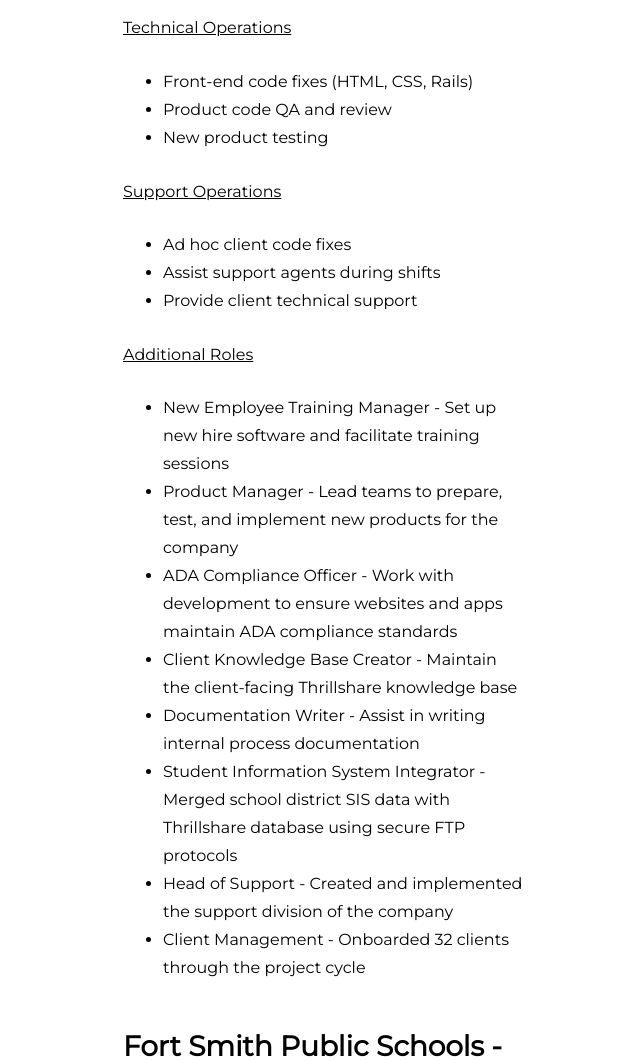
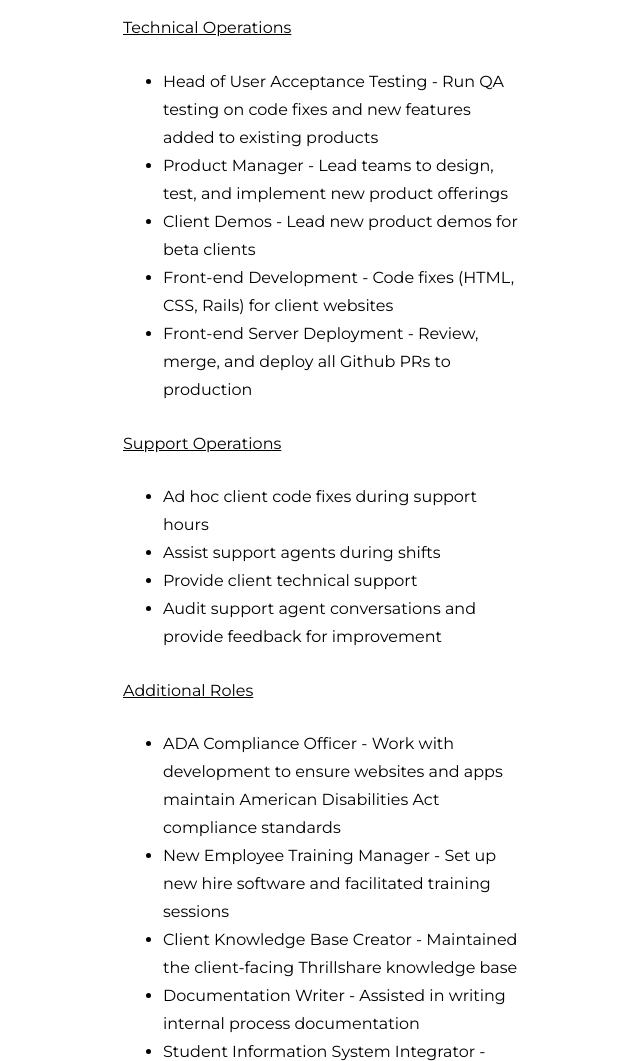
Before and after one commit to MooseTheHuman/MCV.3, a plain HTML site: page index.html in a window 1280 px wide. Shown: the part 1060-2121 px from the top of the page, without its empty margins (637-1277 px from the left). Drawn offline with Linux system fonts and the light colour scheme.

Commit message:
Update Job Roles June 2020

```diff
--- a/index.html
+++ b/index.html
@@ -80,27 +80,29 @@
                             <p>Little Rock, Arkansas - July 2016-Present</p>
 				<p><u>Technical Operations</u></p>
 				<ul>
-					<li>Front-end code fixes (HTML, CSS, Rails)</li>
-					<li>Product code QA and review</li>
-					<li>New product testing</li>
+					<li>Head of User Acceptance Testing - Run QA testing on code fixes and new features added to existing products</li>
+					<li>Product Manager - Lead teams to design, test, and implement new product offerings</li>
+					<li>Client Demos - Lead new product demos for beta clients</li>
+					<li>Front-end Development - Code fixes (HTML, CSS, Rails) for client websites</li>
+					<li>Front-end Server Deployment - Review, merge, and deploy all Github PRs to production</li>
 				</ul>
 				<p><u>Support Operations</u></p>
 				<ul>
-					<li>Ad hoc client code fixes</li>
+					<li>Ad hoc client code fixes during support hours</li>
 					<li>Assist support agents during shifts</li>
 					<li>Provide client technical support</li>
+					<li>Audit support agent conversations and provide feedback for improvement</li>
 				</ul>
 				<p><u>Additional Roles</u></p>
-                            <ul>
-				<li>New Employee Training Manager - Set up new hire software and facilitate training sessions</li>
-				<li>Product Manager - Lead teams to prepare, test, and implement new products for the company
-                                <li>ADA Compliance Officer - Work with development to ensure websites and apps maintain ADA compliance standards</li>
-				<li>Client Knowledge Base Creator - Maintain the client-facing Thrillshare knowledge base</li>
-				<li>Documentation Writer - Assist in writing internal process documentation</li>
-				<li>Student Information System Integrator - Merged school district SIS data with Thrillshare database using secure FTP protocols</li>
-				<li>Head of Support - Created and implemented the support division of the company</li>
-				<li>Client Management - Onboarded 32 clients through the project cycle</li>
-                            </ul>
+                            	<ul>
+					<li>ADA Compliance Officer - Work with development to ensure websites and apps maintain American Disabilities Act compliance standards</li>
+					<li>New Employee Training Manager - Set up new hire software and facilitated training sessions</li>
+                                	<li>Client Knowledge Base Creator - Maintained the client-facing Thrillshare knowledge base</li>
+					<li>Documentation Writer - Assisted in writing internal process documentation</li>
+					<li>Student Information System Integrator - Merged school district SIS data with Thrillshare database using secure FTP protocols</li>
+					<li>Head of Support - Created and implemented the support division of the company</li>
+					<li>Client Management - Onboarded 32 clients through the project cycle</li>
+                           	</ul>
                         </div>
                         <div class="column--s-12">
                             <div class="row">
```
